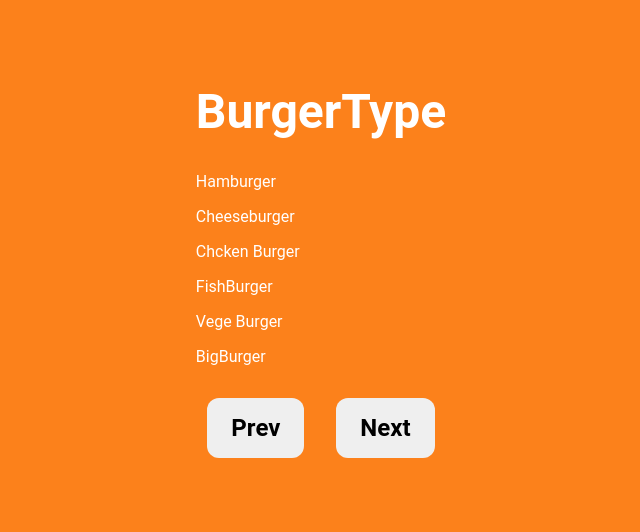
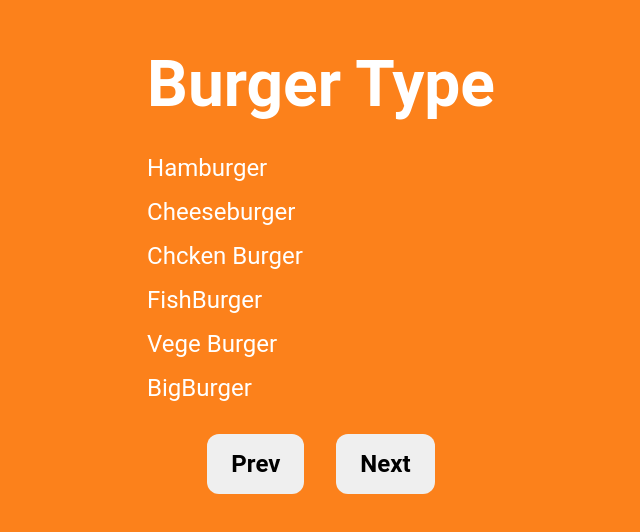
Before and after one commit to wojtek99955/framer-motion-demo, a React (Create React App) app: page / in a window 1280 px wide. Shown: the part 130-662 px from the top of the page, without its empty margins (319-959 px from the left). Built offline with nearby package versions, Linux system fonts and the light colour scheme.

Commit message:
Custom Burger state / BurgerType state handler

```diff
--- a/src/App.js
+++ b/src/App.js
@@ -35,8 +35,6 @@ function App() {
   const previousPage = () => {
     setPage((prev) => prev - 1);
   };
-
-  console.log(page);
   return (
     <>
       <GlobalStyle />
--- a/src/components/BurgerType.js
+++ b/src/components/BurgerType.js
@@ -3,7 +3,7 @@ import { motion } from "framer-motion";
 
 const Container = styled.div`
   h1 {
-    font-size: 3rem;
+    font-size: 4rem;
     color: white;
   }
   ul {
@@ -13,6 +13,8 @@ const Container = styled.div`
     list-style-type: none;
     margin-bottom: 1rem;
     color: white;
+    font-size: 1.5rem;
+    cursor: pointer;
   }
 `;
 
@@ -25,13 +27,21 @@ const burgerTypes = [
   "BigBurger",
 ];
 
-function BurgerType() {
+function BurgerType({ customBurger, setCustomBurger }) {
   return (
     <Container>
-      <h1>BurgerType</h1>
+      <h1>Burger Type</h1>
       <ul>
         {burgerTypes.map((type, id) => {
-          return <li key={id}>{type}</li>;
+          return (
+            <motion.li
+              key={id}
+              onClick={() => setCustomBurger({ ...customBurger, type: type })}
+              whileHover={{ scale: 1.3, originX: 0 }}
+            >
+              {type}
+            </motion.li>
+          );
         })}
       </ul>
     </Container>
--- a/src/components/Page.js
+++ b/src/components/Page.js
@@ -1,11 +1,29 @@
 import StartPage from "./StartPage";
 import BurgerType from "./BurgerType";
+import { useState } from "react";
 
 function Page({ page, nextPage, PreviousPage }) {
+  const [customBurger, setCustomBurger] = useState({
+    type: "",
+  });
   if (page === 0) {
-    return <StartPage nextPage={nextPage} PreviousPage={PreviousPage} />;
+    return (
+      <StartPage
+        customBurger={customBurger}
+        setCustomBurger={setCustomBurger}
+        nextPage={nextPage}
+        PreviousPage={PreviousPage}
+      />
+    );
   } else if (page === 1) {
-    return <BurgerType nextPage={nextPage} PreviousPage={PreviousPage} />;
+    return (
+      <BurgerType
+        customBurger={customBurger}
+        setCustomBurger={setCustomBurger}
+        nextPage={nextPage}
+        PreviousPage={PreviousPage}
+      />
+    );
   }
 }
 
```
